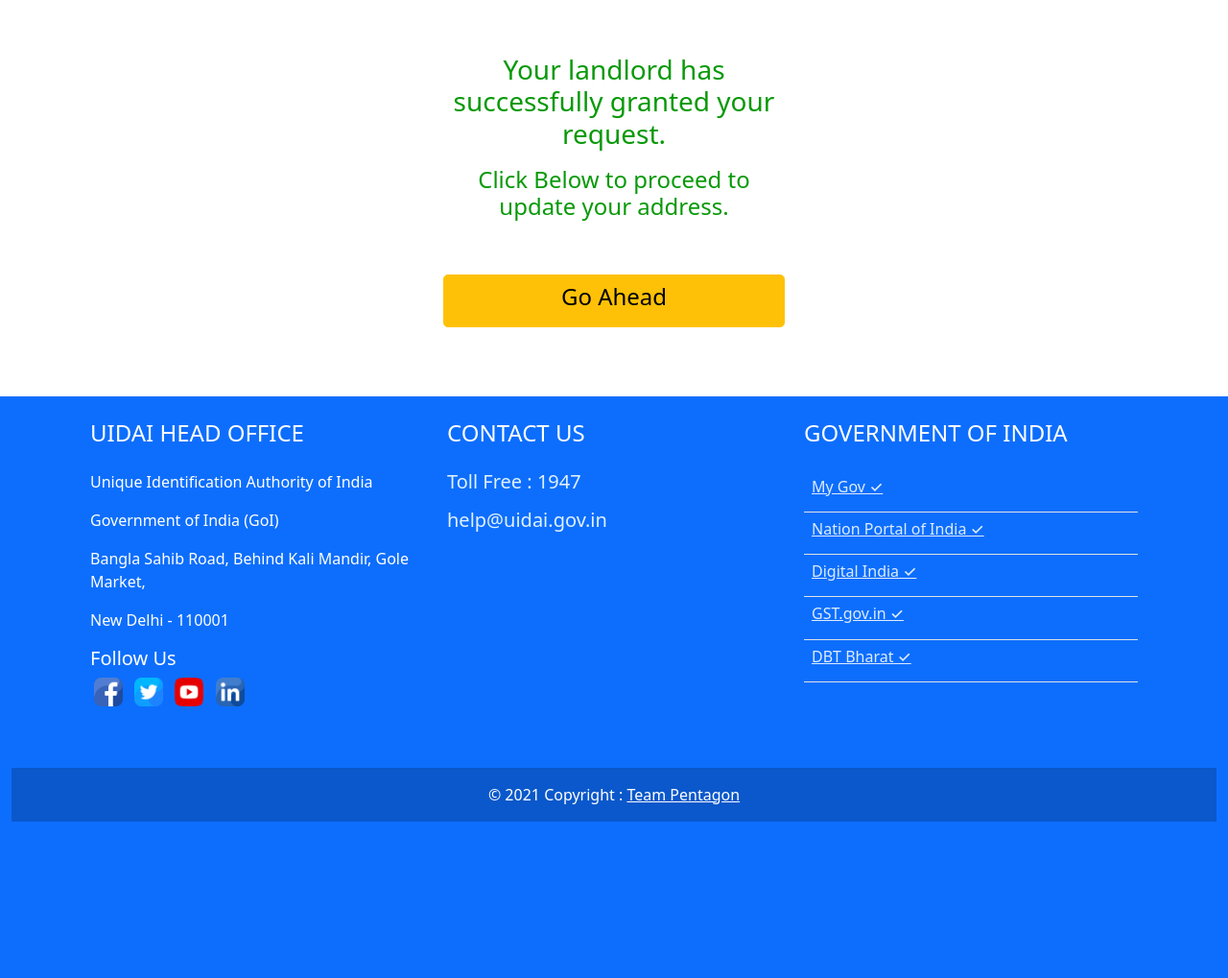
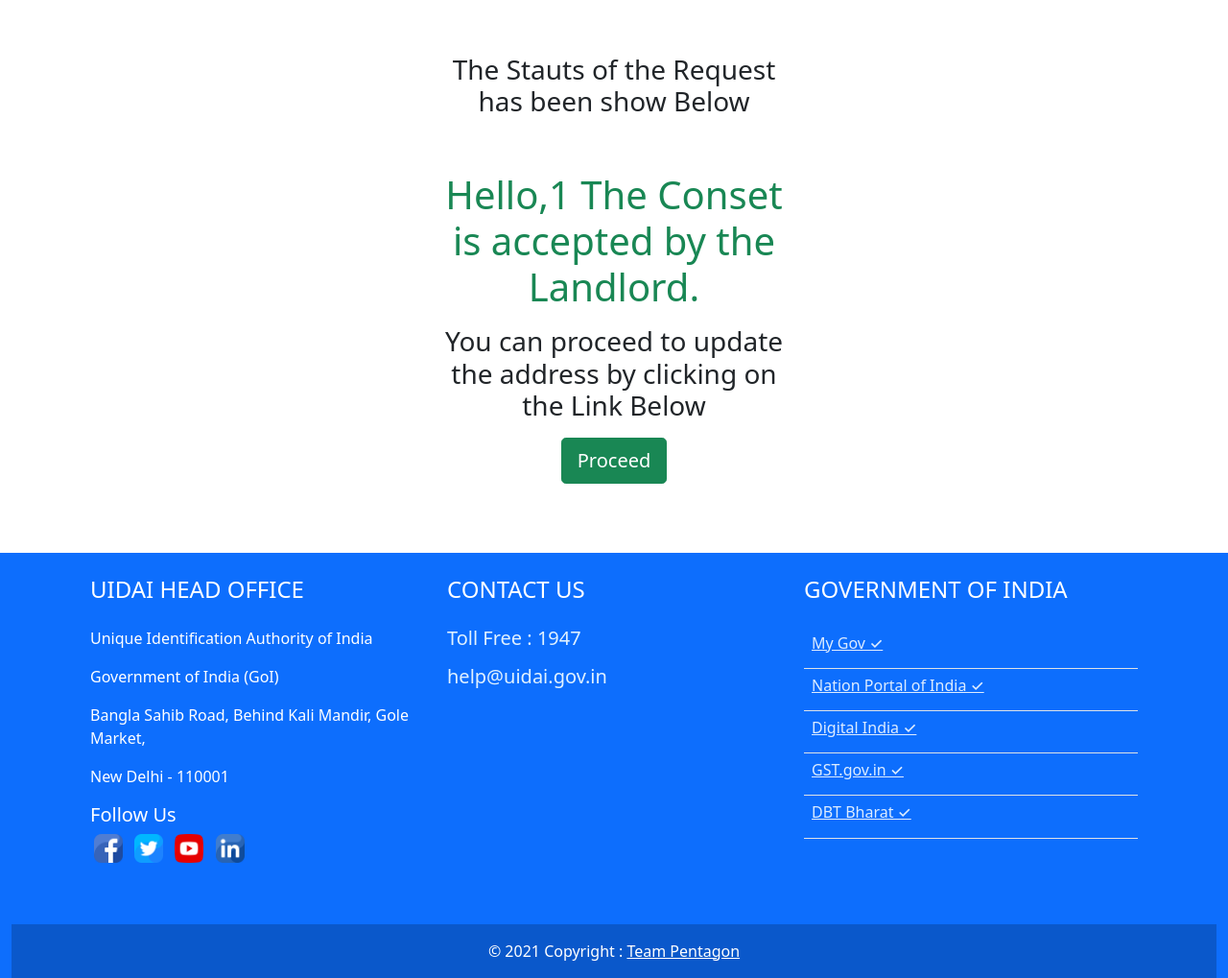
Before and after one commit to PrabhatP2000/pentagon-aadhaar, a Django app: template ps1/templates/status_check.html in a window 1280 px wide. Shown: the part 77-1096 px from the top of the page at 96% size. Before the commit the page ends 933 px from the top, so only its background shows below. Run offline with Django 3.2, Linux system fonts and the light colour scheme; the template is opened without the code that fills it: values that come from a table or form of the project are taken from there, others are empty; tables that the repository leaves empty hold one stand-in row (values such as "Sample post").

Commit message:
sonsent,status_check,status_site updated

```diff
--- a/ps1/templates/status_check.html
+++ b/ps1/templates/status_check.html
@@ -18,8 +18,7 @@
 <div class="container mt-5 mb-3">
   <div class="row justify-content-center">
     <div class="d-grid gap-2 col-md-6 col-xl-4 col-xll-4 col-lg-5 col-sm-7 col-12 text-center mb-4 mt-2">
-      <h3 style="color: rgb(7, 153, 7);">Your landlord has successfully granted your request.</h3>
-      <h4 style="color: rgb(7, 153, 7);">Click Below to proceed to update your address.</h4>
+      <h3>The Stauts of the Request has been show Below</h3>
     </div>
   </div>
 </div>
@@ -27,10 +26,34 @@
 <div class="container mb-2">
   <div class="row justify-content-center">
     <div class="d-grid gap-2 col-md-4 col-xl-4 col-xll-4 col-lg-4 col-sm-6 col-12 text-center mb-4 mt-2">
-      <button type="button" class="btn btn-warning centered btn-lg">
-        <a href="/enterpasscode" style="color: rgb(0, 0, 0); text-decoration: none;"><h4>Go Ahead</h4></a>
+      {%if resident.request_flag is True %}
 
-      </button>
+      <h1 class="text-info">You Request has been already sent to UIDAI for Further Verification</h1>
+
+      {%elif resident.request_flag is False %}
+
+      <h1 class="text-danger">You Request has been rejected due to major changes in the address</h1>
+
+      {%elif resident.consent_status is True and resident.request_flag is None  %}
+
+      <h1 class="text-success">Hello,{{resident.resident_aadhaar}} The Conset is accepted by the Landlord.</h1>
+      <h3 class="text-dark">You can proceed to update the address by clicking on the Link Below</h3>
+      <form action="{% url 'addressUpdate'%}" method="post">
+        {% csrf_token %}
+        <input type="hidden" name="resident_aadhaar" value={{resident.resident_aadhaar}}>
+        <input type="submit" class="btn btn-success centered btn-lg" value="Proceed">
+      </form>
+
+      {% elif resident.consent_status is False%}
+
+      <h3 class="text-danger">Hello,{{resident.resident_aadhaar}} The Conset is Rejected by the Landlord.</h3>
+
+      {% else %}
+
+      <h3 class="text-warning">Hello,{{resident.resident_aadhaar}} The Conset is Pending.Please Check back again later.
+      </h3>
+
+      {%endif%}
     </div>
   </div>
 </div>
```
Also changed, not shown: ps1/templates/consent.html (+10 -9 lines), ps1/templates/status_site.html (+8 -12 lines).
